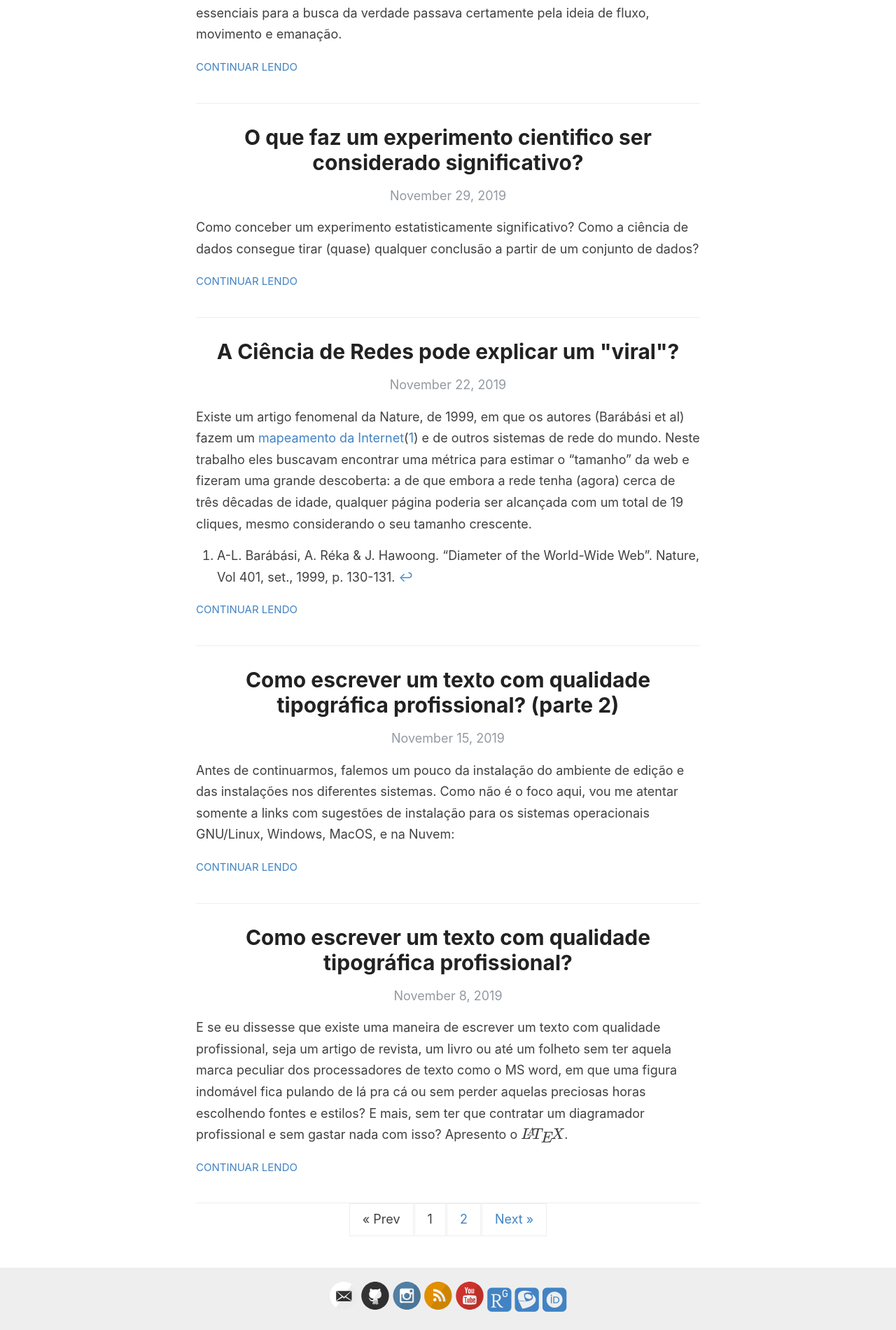
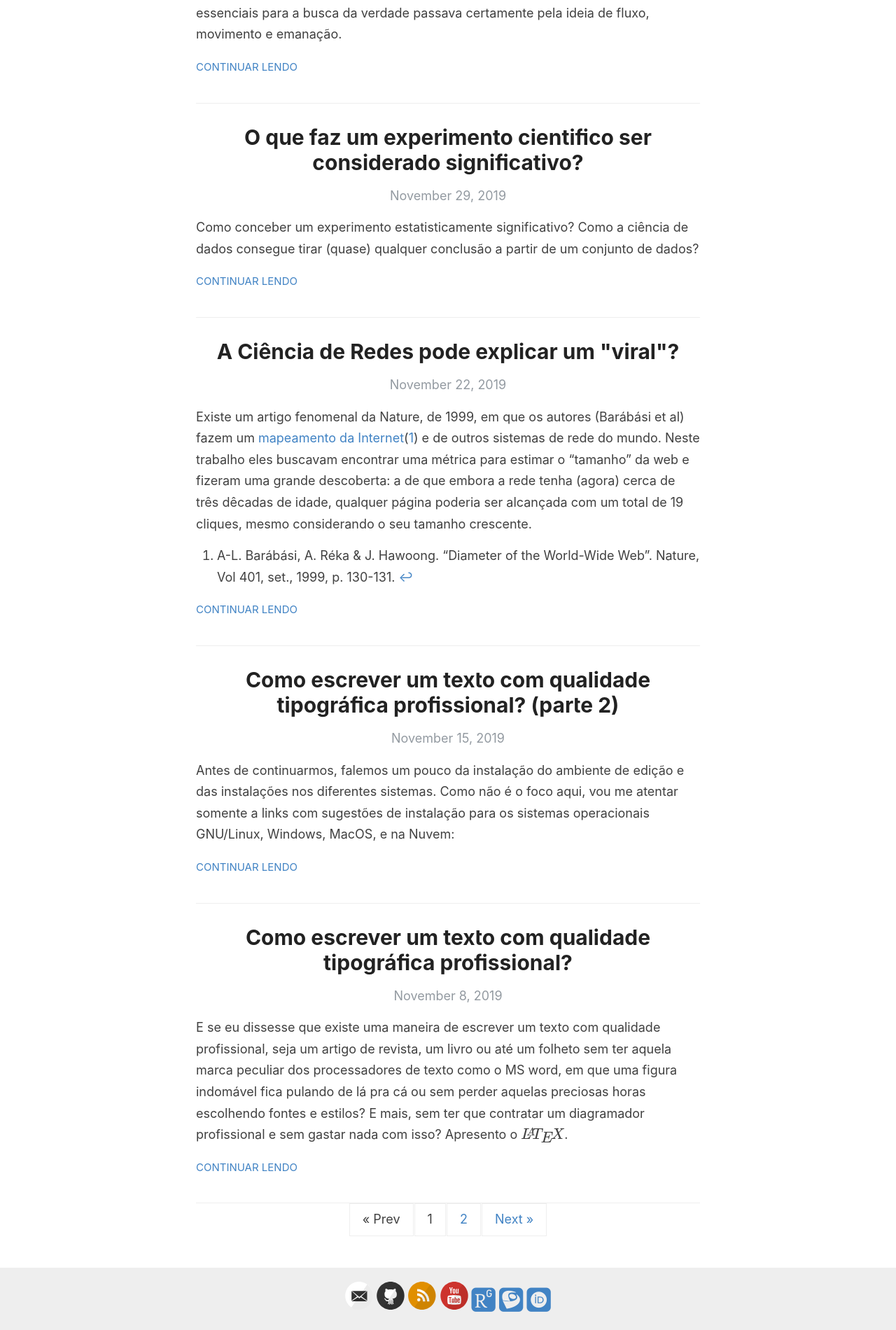
Before and after one commit to tonidandel/otelegrafo_, a Jekyll site: the page built from index.html, in a window 1280 px wide. Shown: the part 894-2794 px from the top of the page at 70% size. Built offline with Jekyll 4.4.1, drawn with Linux system fonts in a browser that asks for light colours; nearby versions of some CDN libraries; some web fonts are replaced; formulas are drawn with MathJax 3; the list of posts is cut into pages by our own code.

```diff
--- a/_config.yml
+++ b/_config.yml
@@ -26,7 +26,7 @@
   facebook:
   flickr:
   github: tonidandel
-  instagram: otelegrafo_
+  instagram: #otelegrafo_
   orcid: 0000-0003-3845-6479
   linkedin:
   pinterest:
```
